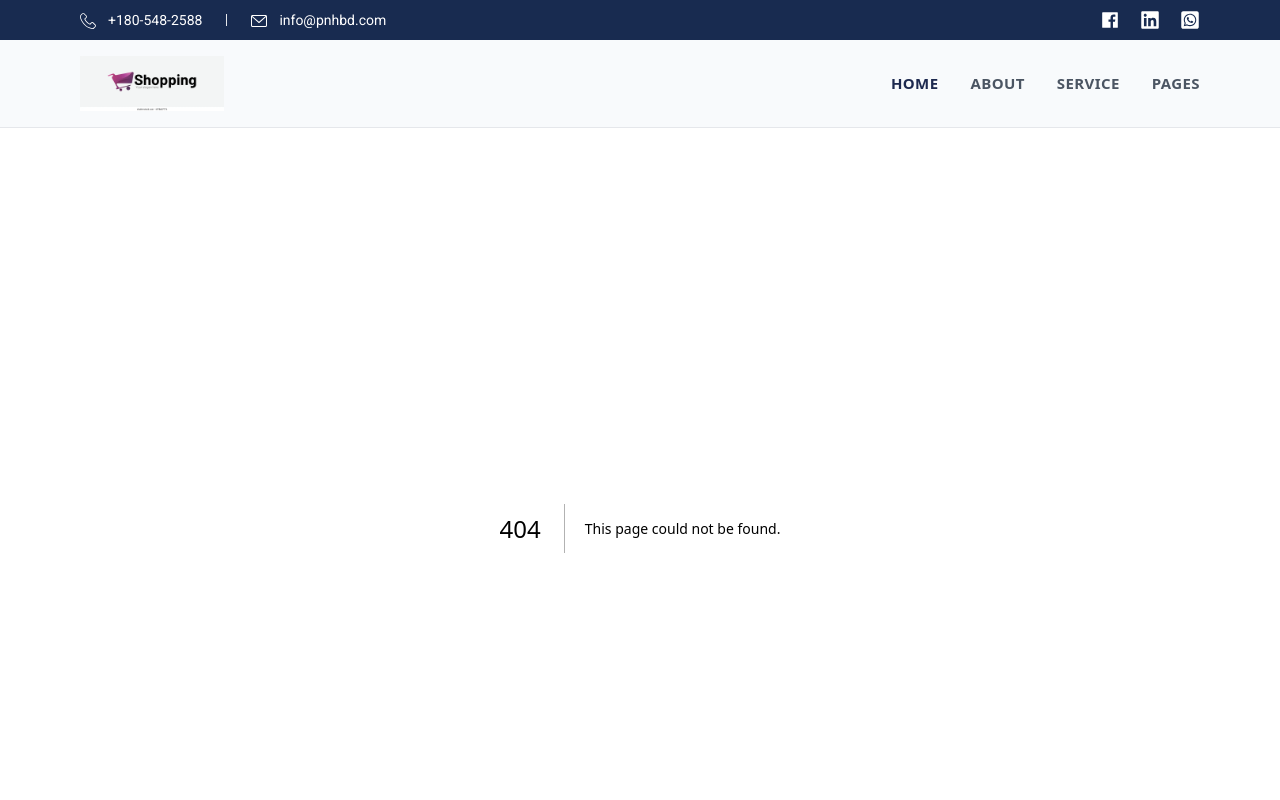
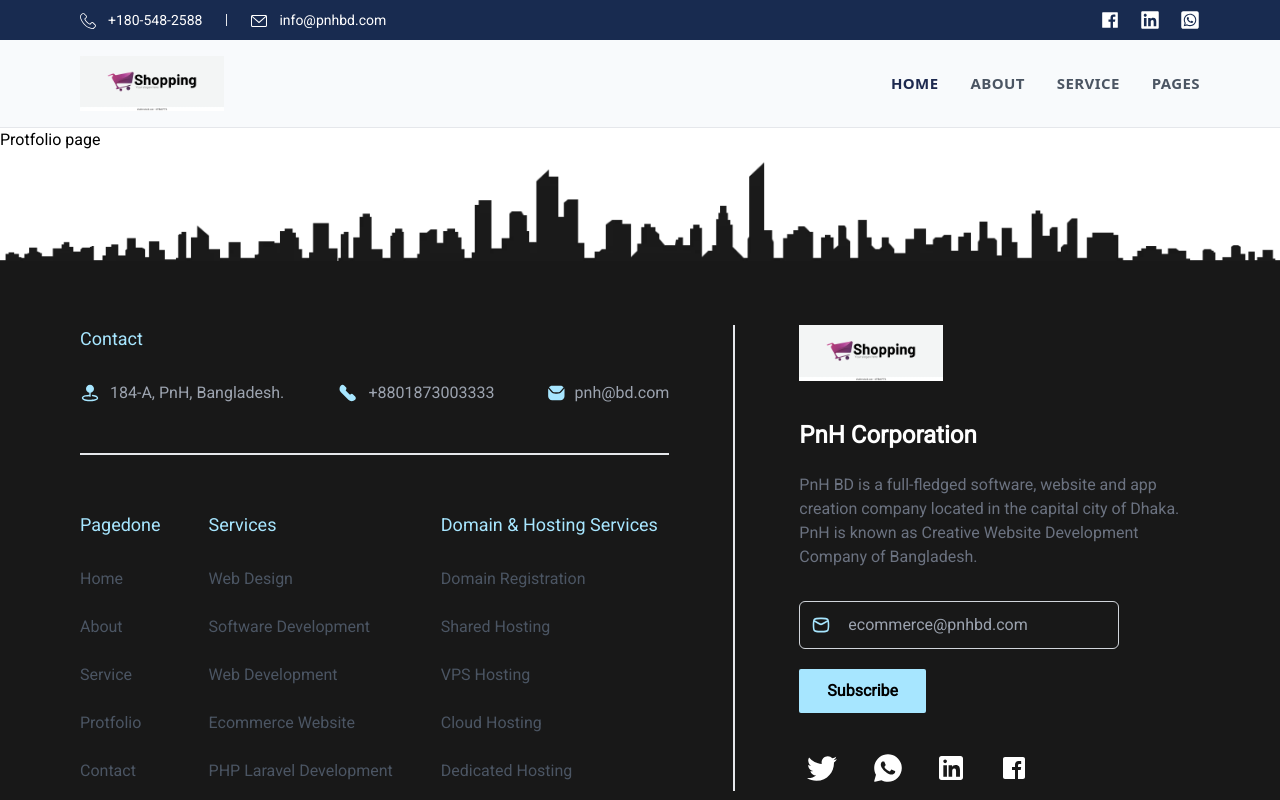
Before and after one commit to SabbirPnH/E-commerce, a Next.js app: page /protfolio in a window 1280 px wide. Before the commit this address had no page. Shown: the top 800 px of the page. Built offline with nearby package versions, Linux system fonts and the light colour scheme.

Commit message:
protfolio page

```diff
--- /dev/null
+++ b/app/protfolio/page.js
@@ -0,0 +1,7 @@
+import React from 'react'
+
+export default function Protfolio() {
+  return (
+    <div> Protfolio page</div>
+  )
+}
```
